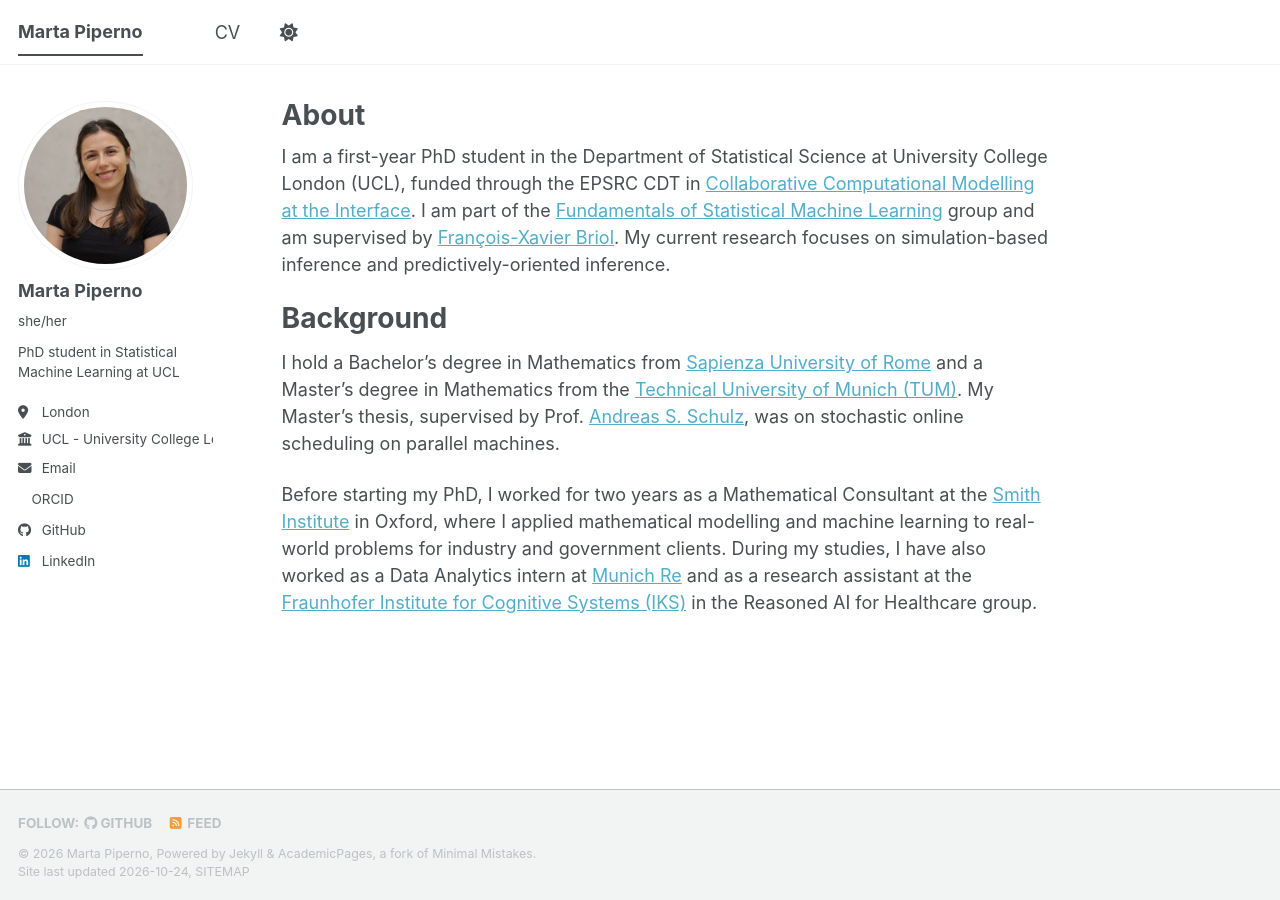
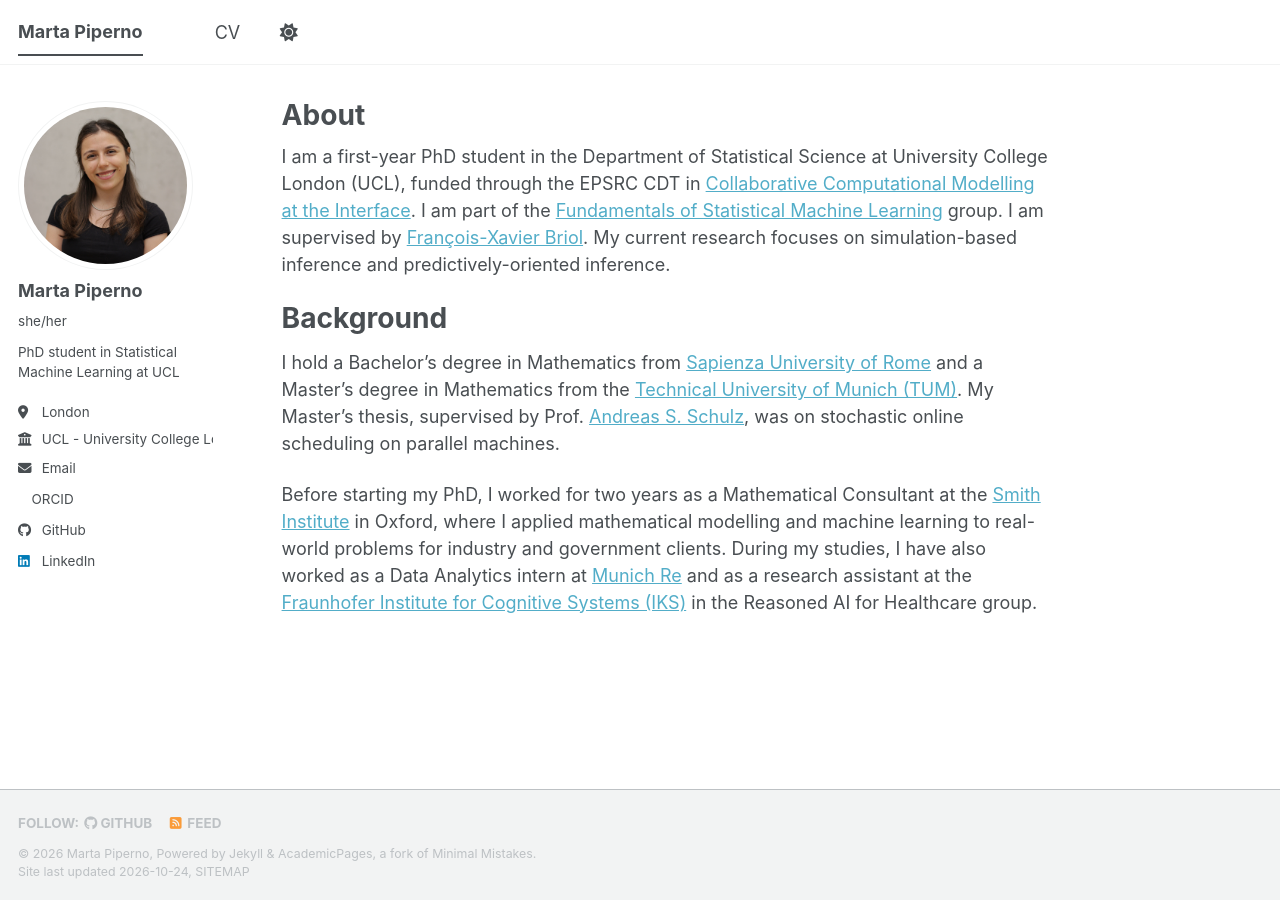
Before and after one commit to MartaPip/martapip.github.io, a Jekyll site: the page built from _pages/about.md, in a window 1280 px wide. Built offline with Jekyll 4.4.1, drawn with Linux system fonts in a browser that asks for light colours; a style sheet for code colours, icons or effects is not loaded.

```diff
--- a/_config.yml
+++ b/_config.yml
@@ -67,8 +67,7 @@ author:
   keybase          : # Username
   instagram        : # Username
   lastfm           : # Username
-  linkedin         : "https://www.linkedin.com/in/marta-piperno-786067234/?locale=it"
-  mastodon         : # URL
+  linkedin         : "https://www.linkedin.com/in/marta-piperno-786067234"
   medium           : # URL
   pinterest        : # Username
   soundcloud       : # Username
--- a/_pages/about.md
+++ b/_pages/about.md
@@ -6,7 +6,7 @@ redirect_from:
   - /about/
   - /about.html
 ---
-I am a first-year PhD student in the Department of Statistical Science at University College London (UCL), funded through the EPSRC CDT in [Collaborative Computational Modelling at the Interface](https://ccmi-cdt.org/). I am part of the [Fundamentals of Statistical Machine Learning](https://fsml-ucl.github.io/) group and am supervised by [François-Xavier Briol](https://fxbriol.github.io/). My current research focuses on simulation-based inference and predictively-oriented inference.
+I am a first-year PhD student in the Department of Statistical Science at University College London (UCL), funded through the EPSRC CDT in [Collaborative Computational Modelling at the Interface](https://ccmi-cdt.org/). I am part of the [Fundamentals of Statistical Machine Learning](https://fsml-ucl.github.io/) group. I am supervised by [François-Xavier Briol](https://fxbriol.github.io/). My current research focuses on simulation-based inference and predictively-oriented inference.
 
 
 # Background
```
